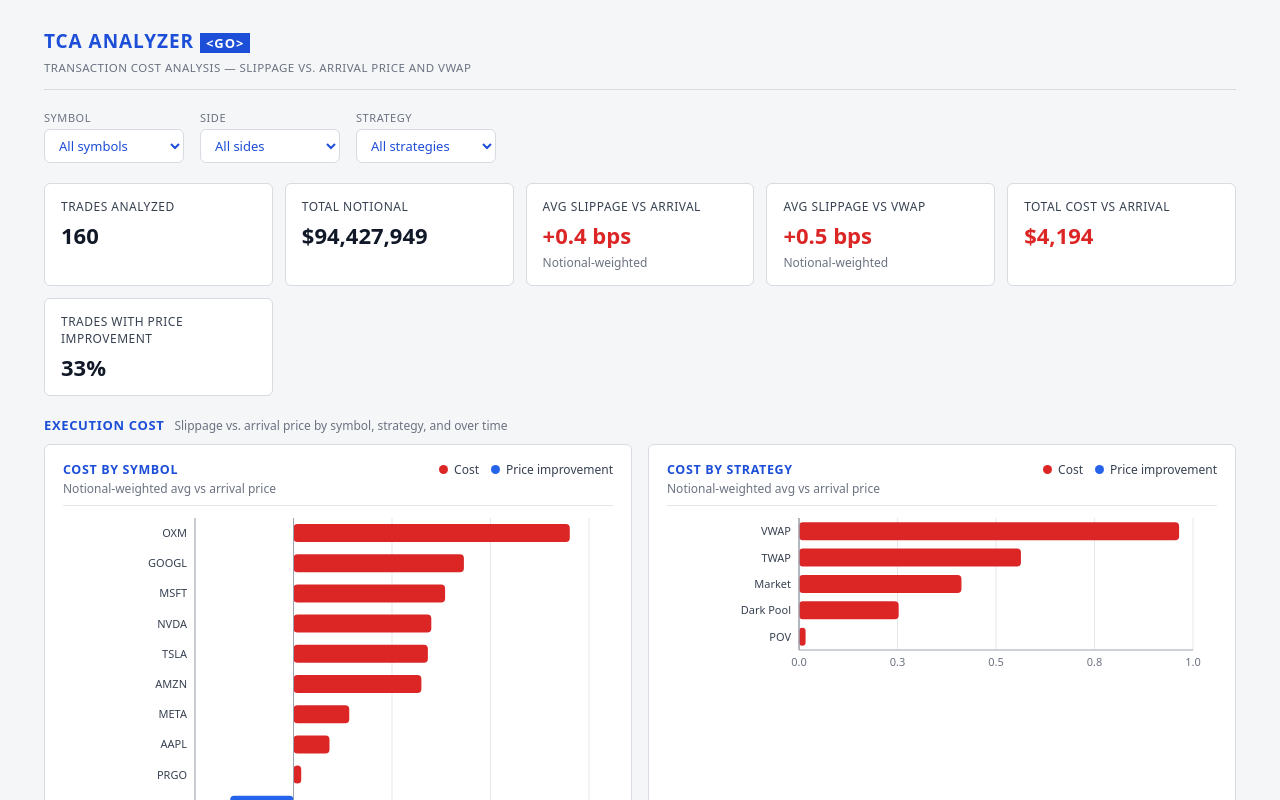
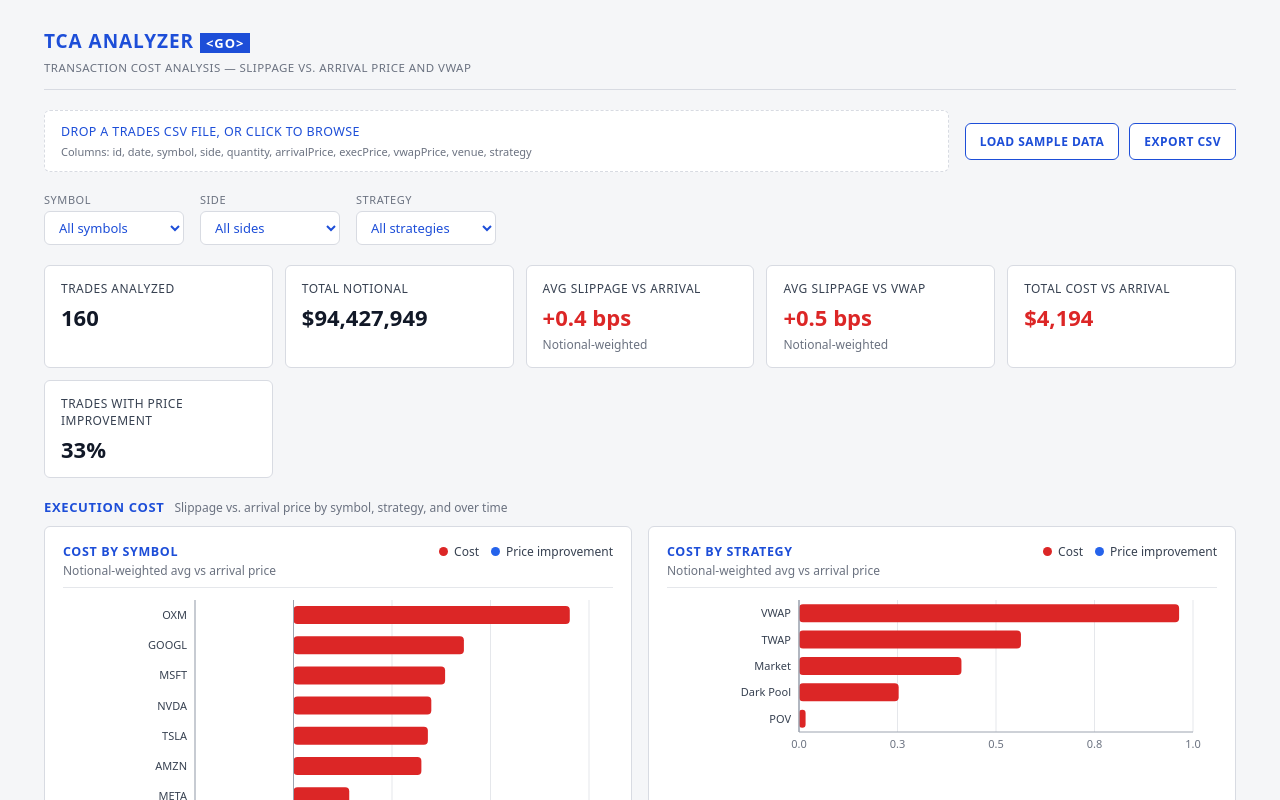
Before and after one commit to amishpr/transaction-cost-analysis-tool, a React (Vite) app: page / in a window 1280 px wide. Shown: the top 800 px of the page. Built offline with nearby package versions, Linux system fonts and the light colour scheme.

Commit message:
Add CSV upload and export
Parsing runs in the browser, so trade data never leaves the machine. A missing column or a bad
number fails with a clear message instead of loading a half broken data set.

```diff
--- a/src/App.tsx
+++ b/src/App.tsx
@@ -6,6 +6,8 @@ import { SlippageHistogram } from "./components/SlippageHistogram";
 import { SlippageTimeline } from "./components/SlippageTimeline";
 import { StatTile } from "./components/StatTile";
 import { TradesTable } from "./components/TradesTable";
+import { UploadPanel } from "./components/UploadPanel";
+import { downloadCsv, parseTradesCsv, tradesToCsv } from "./lib/csv";
 import { generateSampleTrades } from "./lib/sampleData";
 import { computeMetrics, groupBy, summarize } from "./lib/tca";
 import type { Filters, RawTrade } from "./types";
@@ -15,7 +17,8 @@ const fmtUsd = (v: number) =>
   v.toLocaleString("en-US", { style: "currency", currency: "USD", maximumFractionDigits: 0 });
 
 function App() {
-  const [rawTrades] = useState<RawTrade[]>(() => generateSampleTrades());
+  const [rawTrades, setRawTrades] = useState<RawTrade[]>(() => generateSampleTrades());
+  const [error, setError] = useState<string | null>(null);
   const [filters, setFilters] = useState<Filters>({ symbol: "ALL", side: "ALL", strategy: "ALL" });
 
   const allMetrics = useMemo(() => rawTrades.map(computeMetrics), [rawTrades]);
@@ -44,6 +47,18 @@ function App() {
   const bySymbol = useMemo(() => groupBy(filtered, (t) => t.symbol), [filtered]);
   const byStrategy = useMemo(() => groupBy(filtered, (t) => t.strategy), [filtered]);
 
+  const handleFile = async (file: File) => {
+    try {
+      const text = await file.text();
+      const trades = parseTradesCsv(text);
+      setRawTrades(trades);
+      setFilters({ symbol: "ALL", side: "ALL", strategy: "ALL" });
+      setError(null);
+    } catch (e) {
+      setError(e instanceof Error ? e.message : "Could not parse that file.");
+    }
+  };
+
   return (
     <main className="app">
       <header className="app-header">
@@ -57,6 +72,17 @@ function App() {
           <p>TRANSACTION COST ANALYSIS — SLIPPAGE VS. ARRIVAL PRICE AND VWAP</p>
         </div>
       </header>
+
+      <UploadPanel
+        onFile={handleFile}
+        onLoadSample={() => {
+          setRawTrades(generateSampleTrades());
+          setFilters({ symbol: "ALL", side: "ALL", strategy: "ALL" });
+          setError(null);
+        }}
+        onExport={() => downloadCsv("tca-trades.csv", tradesToCsv(filtered))}
+        error={error}
+      />
 
       <FilterBar filters={filters} onChange={setFilters} symbols={symbols} strategies={strategies} />
 
--- /dev/null
+++ b/src/components/UploadPanel.css
@@ -0,0 +1,77 @@
+.upload-panel {
+  display: flex;
+  align-items: center;
+  gap: 16px;
+  flex-wrap: wrap;
+}
+
+.dropzone {
+  flex: 1;
+  min-width: 260px;
+  border: 1px dashed #d8dbe2;
+  border-radius: 6px;
+  padding: 12px 16px;
+  cursor: pointer;
+  display: flex;
+  flex-direction: column;
+  gap: 4px;
+  background: #ffffff;
+  transition: border-color 0.15s ease, background 0.15s ease;
+}
+
+.dropzone:hover,
+.dropzone-active {
+  border-color: #1d4ed8;
+  border-style: solid;
+  background: color-mix(in srgb, #1d4ed8 6%, #ffffff);
+}
+
+.dropzone-title {
+  font-size: 12.5px;
+  color: #1d4ed8;
+  font-weight: 500;
+  text-transform: uppercase;
+  letter-spacing: 0.03em;
+}
+
+.dropzone-subtitle {
+  font-size: 11px;
+  color: #6b7280;
+}
+
+.upload-actions {
+  display: flex;
+  gap: 10px;
+  flex-shrink: 0;
+}
+
+.btn {
+  border-radius: 6px;
+  border: 1px solid #1d4ed8;
+  padding: 9px 14px;
+  font-size: 12px;
+  font-family: inherit;
+  cursor: pointer;
+  background: #ffffff;
+  color: #1d4ed8;
+  white-space: nowrap;
+  text-transform: uppercase;
+  letter-spacing: 0.04em;
+  font-weight: 600;
+  transition: background 0.1s ease, color 0.1s ease;
+}
+
+.btn:hover {
+  background: #1d4ed8;
+  color: #ffffff;
+}
+
+.btn-secondary {
+  font-weight: 600;
+}
+
+.upload-error {
+  flex-basis: 100%;
+  color: #dc2626;
+  font-size: 12px;
+}
--- /dev/null
+++ b/src/components/UploadPanel.tsx
@@ -0,0 +1,62 @@
+import { useRef, useState } from "react";
+import "./UploadPanel.css";
+
+interface UploadPanelProps {
+  onFile: (file: File) => void;
+  onLoadSample: () => void;
+  onExport: () => void;
+  error: string | null;
+}
+
+export function UploadPanel({ onFile, onLoadSample, onExport, error }: UploadPanelProps) {
+  const fileInputRef = useRef<HTMLInputElement>(null);
+  const [dragActive, setDragActive] = useState(false);
+
+  return (
+    <div className="upload-panel">
+      <div
+        className={`dropzone ${dragActive ? "dropzone-active" : ""}`}
+        onDragOver={(e) => {
+          e.preventDefault();
+          setDragActive(true);
+        }}
+        onDragLeave={() => setDragActive(false)}
+        onDrop={(e) => {
+          e.preventDefault();
+          setDragActive(false);
+          const file = e.dataTransfer.files?.[0];
+          if (file) onFile(file);
+        }}
+        onClick={() => fileInputRef.current?.click()}
+      >
+        <span className="dropzone-title">Drop a trades CSV file, or click to browse</span>
+        <span className="dropzone-subtitle">
+          Columns: id, date, symbol, side, quantity, arrivalPrice, execPrice, vwapPrice, venue,
+          strategy
+        </span>
+        <input
+          ref={fileInputRef}
+          type="file"
+          accept=".csv,text/csv"
+          hidden
+          onChange={(e) => {
+            const file = e.target.files?.[0];
+            if (file) onFile(file);
+            e.target.value = "";
+          }}
+        />
+      </div>
+
+      <div className="upload-actions">
+        <button type="button" className="btn btn-secondary" onClick={onLoadSample}>
+          Load sample data
+        </button>
+        <button type="button" className="btn btn-secondary" onClick={onExport}>
+          Export CSV
+        </button>
+      </div>
+
+      {error && <div className="upload-error">{error}</div>}
+    </div>
+  );
+}
--- /dev/null
+++ b/src/lib/csv.ts
@@ -0,0 +1,114 @@
+import type { RawTrade, Side, TradeMetrics } from "../types";
+
+const REQUIRED_COLUMNS = [
+  "id",
+  "date",
+  "symbol",
+  "side",
+  "quantity",
+  "arrivalPrice",
+  "execPrice",
+  "vwapPrice",
+  "venue",
+  "strategy",
+] as const;
+
+function cellToString(value: unknown): string {
+  if (value === undefined || value === null) return "";
+  if (value instanceof Date) return value.toISOString().slice(0, 10);
+  return String(value).trim();
+}
+
+function rowToRawTrade(row: Record<string, unknown>, rowLabel: string): RawTrade {
+  const get = (col: string) => cellToString(row[col]);
+
+  const side = get("side").toUpperCase();
+  if (side !== "BUY" && side !== "SELL") {
+    throw new Error(`${rowLabel}: side must be BUY or SELL, got "${get("side")}"`);
+  }
+
+  const quantity = Number(get("quantity"));
+  const arrivalPrice = Number(get("arrivalPrice"));
+  const execPrice = Number(get("execPrice"));
+  const vwapPrice = Number(get("vwapPrice"));
+  if ([quantity, arrivalPrice, execPrice, vwapPrice].some((n) => Number.isNaN(n))) {
+    throw new Error(`${rowLabel}: quantity/arrivalPrice/execPrice/vwapPrice must be numeric.`);
+  }
+
+  return {
+    id: get("id") || rowLabel,
+    date: get("date"),
+    symbol: get("symbol"),
+    side: side as Side,
+    quantity,
+    arrivalPrice,
+    execPrice,
+    vwapPrice,
+    venue: get("venue") || "N/A",
+    strategy: get("strategy") || "N/A",
+  };
+}
+
+function rowsToRawTrades(
+  headers: string[],
+  rows: Array<Record<string, unknown>>,
+): RawTrade[] {
+  const missing = REQUIRED_COLUMNS.filter((c) => !headers.includes(c));
+  if (missing.length > 0) {
+    throw new Error(`Missing required columns: ${missing.join(", ")}`);
+  }
+  return rows.map((row, i) => rowToRawTrade(row, `Row ${i + 2}`));
+}
+
+export function parseTradesCsv(text: string): RawTrade[] {
+  const lines = text.trim().split(/\r?\n/).filter((l) => l.trim().length > 0);
+  if (lines.length < 2) {
+    throw new Error("CSV needs a header row and at least one data row.");
+  }
+
+  const headers = lines[0].split(",").map((h) => h.trim());
+  const rows = lines.slice(1).map((line) => {
+    const cells = line.split(",").map((c) => c.trim());
+    return Object.fromEntries(headers.map((h, i) => [h, cells[i]]));
+  });
+
+  return rowsToRawTrades(headers, rows);
+}
+
+export function tradesToCsv(trades: TradeMetrics[]): string {
+  const cols = [
+    "id",
+    "date",
+    "symbol",
+    "side",
+    "quantity",
+    "arrivalPrice",
+    "execPrice",
+    "vwapPrice",
+    "venue",
+    "strategy",
+    "arrivalSlippageBps",
+    "vwapSlippageBps",
+    "arrivalCostUsd",
+    "vwapCostUsd",
+  ];
+  const rows = trades.map((t) =>
+    cols
+      .map((c) => {
+        const v = (t as unknown as Record<string, unknown>)[c];
+        return typeof v === "number" ? v.toFixed(4) : String(v);
+      })
+      .join(","),
+  );
+  return [cols.join(","), ...rows].join("\n");
+}
+
+export function downloadCsv(filename: string, csv: string) {
+  const blob = new Blob([csv], { type: "text/csv;charset=utf-8;" });
+  const url = URL.createObjectURL(blob);
+  const link = document.createElement("a");
+  link.href = url;
+  link.download = filename;
+  link.click();
+  URL.revokeObjectURL(url);
+}
```
